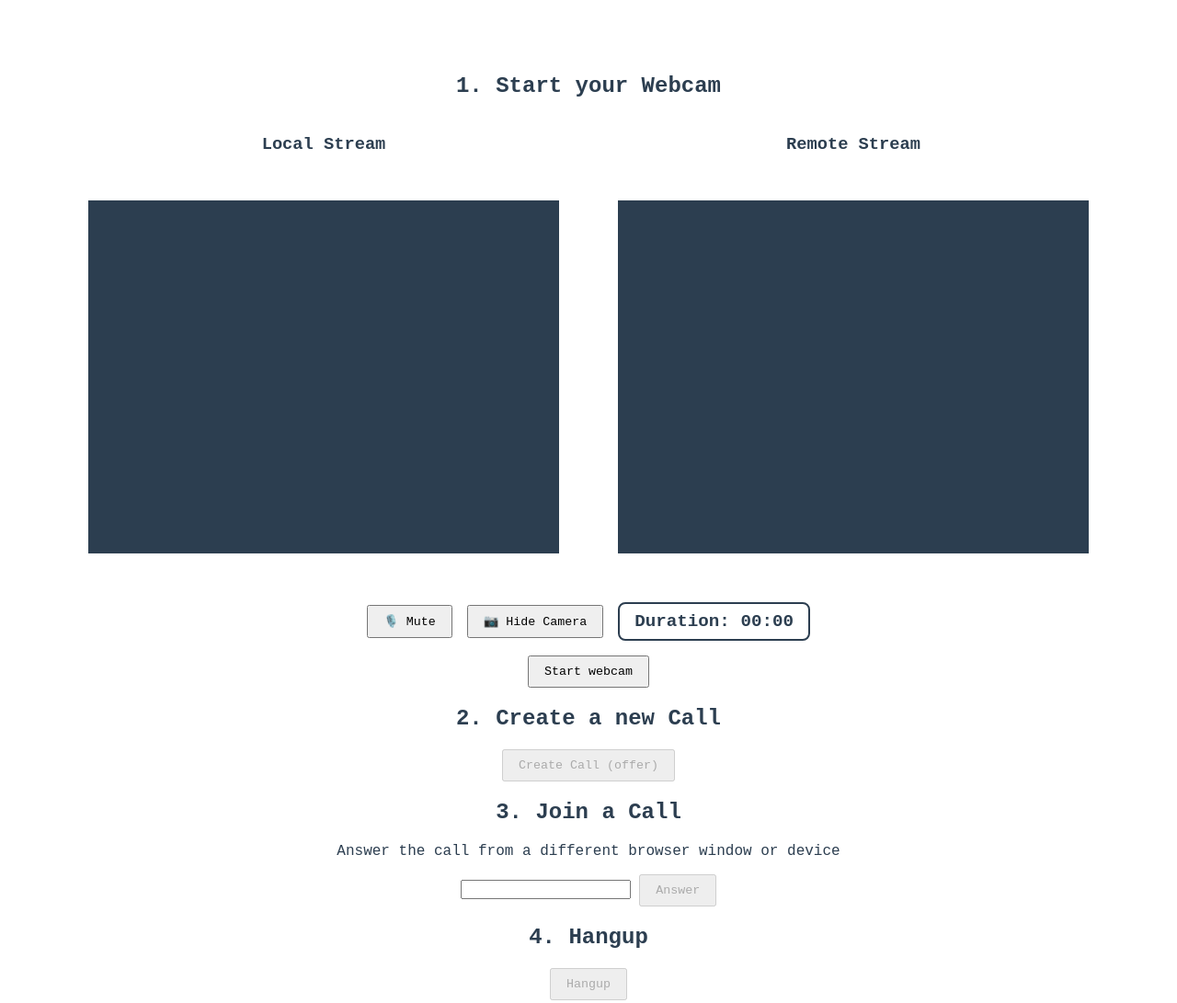
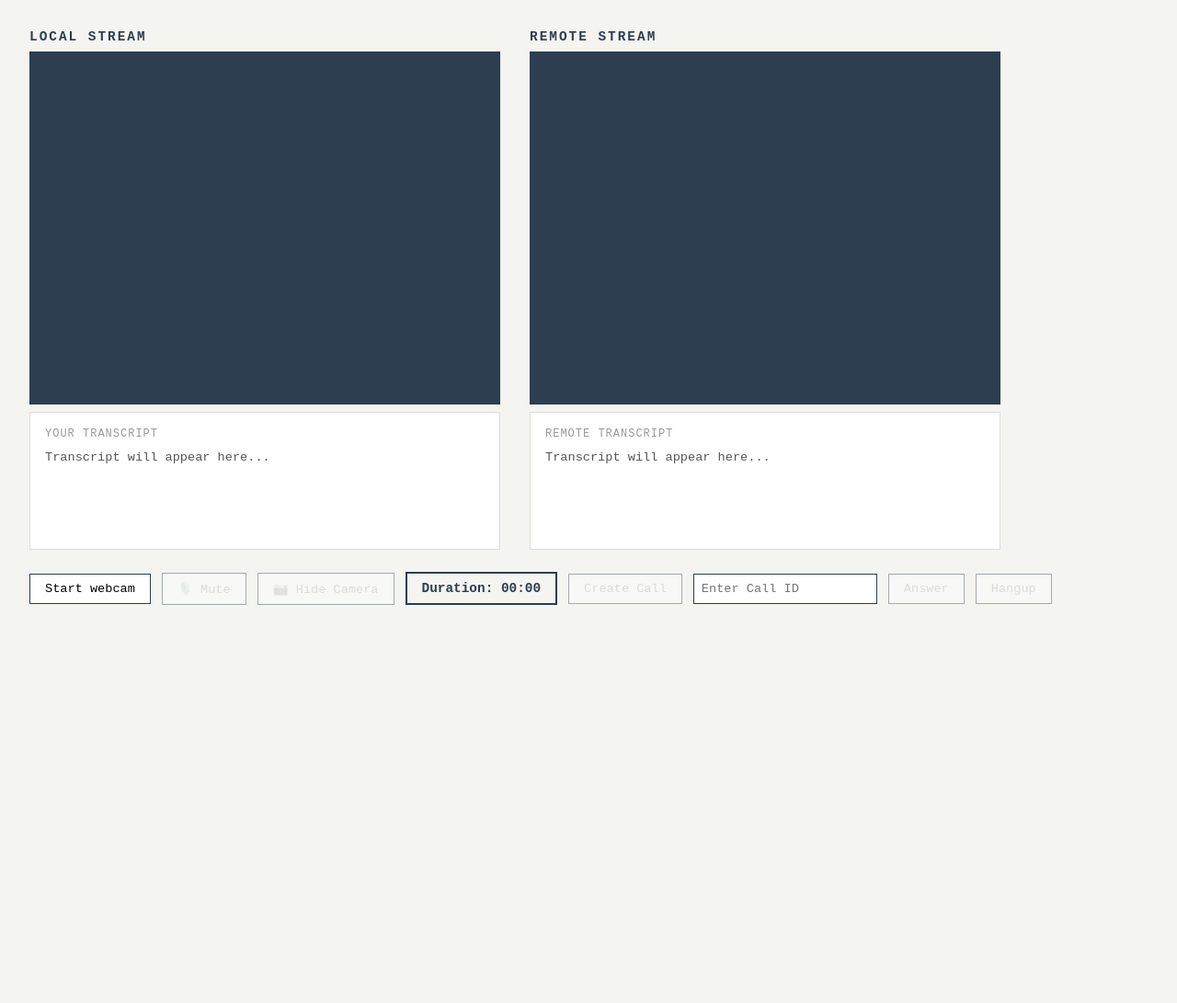
Before and after one commit to Sameer321github/VideoStreaming, a website built with Vite: page webrtc-firebase-demo-main/index.html in a window 1280 px wide. Shown: the whole page at 92% size. After the commit the page ends 800 px from the top, so only its background shows below. Built offline with nearby package versions, Linux system fonts and the light colour scheme; some packages are replaced by stand-ins of ours; no server answers; a web font is replaced by a local one.

Commit message:
added transcript column

```diff
--- a/webrtc-firebase-demo-main/index.html
+++ b/webrtc-firebase-demo-main/index.html
@@ -7,43 +7,37 @@
     <title>WebRTC Demo</title>
   </head>
   <body>
-    <h2>1. Start your Webcam</h2>
   <div class="videos">
-      <span>
+    <div class="video-panel">
       <h3>Local Stream</h3>
       <video id="webcamVideo" autoplay playsinline muted></video>
-      </span>
-      <span>
+      <div class="transcript-box" id="localTranscript">
+        <p class="transcript-label">Your Transcript</p>
+        <div class="transcript-content" id="localTranscriptContent">Transcript will appear here...</div>
+      </div>
+    </div>
+    <div class="video-panel">
       <h3>Remote Stream</h3>
       <video id="remoteVideo" autoplay playsinline></video>
-      </span>
-
-
+      <div class="transcript-box" id="remoteTranscript">
+        <p class="transcript-label">Remote Transcript</p>
+        <div class="transcript-content" id="remoteTranscriptContent">Transcript will appear here...</div>
+      </div>
+    </div>
   </div>
 
   <div class="controls">
-    <button id="toggleMic">🎙️ Mute</button>
-    <button id="toggleCamera">📷 Hide Camera</button>
+    <button id="webcamButton">Start webcam</button>
+    <button id="toggleMic" disabled>🎙️ Mute</button>
+    <button id="toggleCamera" disabled>📷 Hide Camera</button>
     <div id="debateDuration" class="duration">Duration: 00:00</div>
+    <button id="callButton" disabled>Create Call</button>
+    <input id="callInput" placeholder="Enter Call ID" />
+    <button id="answerButton" disabled>Answer</button>
+    <button id="hangupButton" disabled>Hangup</button>
   </div>
-
-
-    <button id="webcamButton">Start webcam</button>
-    <h2>2. Create a new Call</h2>
-    <button id="callButton" disabled>Create Call (offer)</button>
-
-    <h2>3. Join a Call</h2>
-    <p>Answer the call from a different browser window or device</p>
-
-    <input id="callInput" />
-    <button id="answerButton" disabled>Answer</button>
-
-    <h2>4. Hangup</h2>
-
-    <button id="hangupButton" disabled>Hangup</button>
 
   <script src="https://cdn.socket.io/4.7.5/socket.io.min.js"></script>
   <script type="module" src="/main.js"></script>
-
 </body>
 </html>
--- a/webrtc-firebase-demo-main/style.css
+++ b/webrtc-firebase-demo-main/style.css
@@ -1,50 +1,107 @@
 @import url('https://fonts.googleapis.com/css2?family=Syne+Mono&display=swap');
+
+* { box-sizing: border-box; margin: 0; padding: 0; }
 
 body {
   font-family: 'Syne Mono', monospace;
-  -webkit-font-smoothing: antialiased;
-  -moz-osx-font-smoothing: grayscale;
-  text-align: center;
+  background: #f4f4f0;
   color: #2c3e50;
-  margin: 80px 10px;
-}
-
-video {
-  width: 40vw;
-  height: 30vw;
-  margin: 2rem;
-  background: #2c3e50;
+  padding: 2rem;
 }
 
 .videos {
   display: flex;
-  align-items: center;
-  justify-content: center;
+  gap: 2rem;
+  align-items: flex-start;
+  justify-content: flex-start;
+}
+
+.video-panel {
+  display: flex;
+  flex-direction: column;
+  width: 40vw;
+}
+
+.video-panel h3 {
+  margin-bottom: 0.5rem;
+  font-size: 0.9rem;
+  text-transform: uppercase;
+  letter-spacing: 2px;
+}
+
+video {
+  width: 100%;
+  height: 30vw;
+  background: #2c3e50;
+  display: block;
 }
 
 video#webcamVideo {
   transform: scaleX(-1) !important;
 }
 
+.transcript-box {
+  background: #fff;
+  border: 1px solid #ddd;
+  margin-top: 0.5rem;
+  padding: 1rem;
+  height: 150px;
+  overflow-y: auto;
+}
+
+.transcript-label {
+  font-size: 0.75rem;
+  text-transform: uppercase;
+  letter-spacing: 1px;
+  color: #999;
+  margin-bottom: 0.5rem;
+}
+
+.transcript-content {
+  font-size: 0.85rem;
+  line-height: 1.6;
+  color: #555;
+}
+
 .controls {
   display: flex;
   align-items: center;
-  justify-content: center;
-  gap: 1rem;
-  margin: 1rem 0;
-}
-
-.duration {
-  font-size: 1.2rem;
-  font-weight: bold;
-  color: #2c3e50;
-  padding: 0.5rem 1rem;
-  border: 2px solid #2c3e50;
-  border-radius: 8px;
+  gap: 0.75rem;
+  margin-top: 1.5rem;
+  flex-wrap: wrap;
 }
 
 button {
   padding: 0.5rem 1rem;
   font-family: 'Syne Mono', monospace;
+  font-size: 0.85rem;
+  border: 1px solid #2c3e50;
+  background: white;
   cursor: pointer;
+  transition: all 0.2s;
 }
+
+button:hover:not(:disabled) {
+  background: #2c3e50;
+  color: white;
+}
+
+button:disabled {
+  opacity: 0.4;
+  cursor: not-allowed;
+}
+
+#callInput {
+  padding: 0.5rem;
+  font-family: 'Syne Mono', monospace;
+  font-size: 0.85rem;
+  border: 1px solid #2c3e50;
+  width: 200px;
+}
+
+.duration {
+  font-size: 0.9rem;
+  font-weight: bold;
+  padding: 0.5rem 1rem;
+  border: 2px solid #2c3e50;
+}
```
Lines whose indentation alone changed are shown as unchanged.
